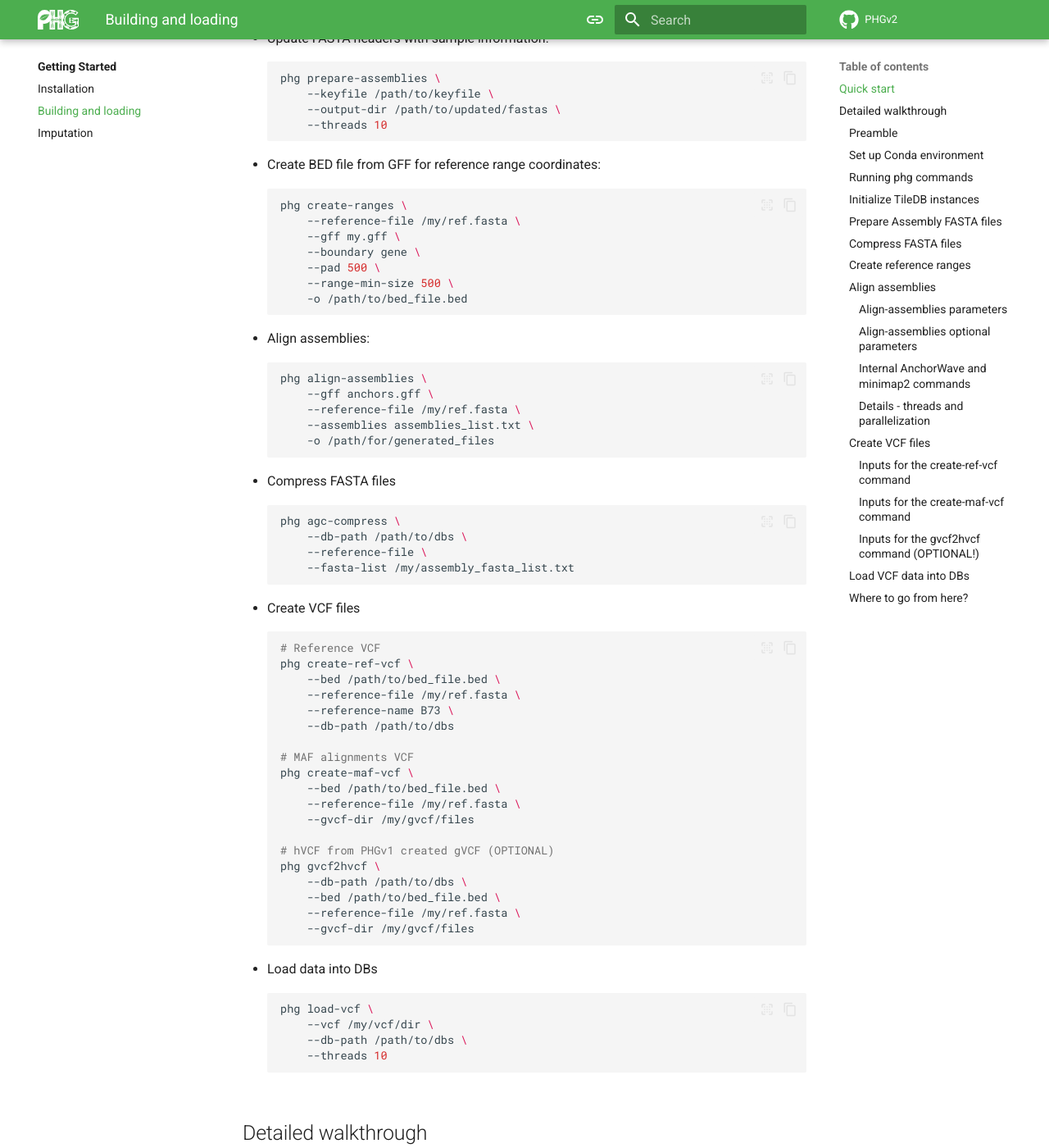
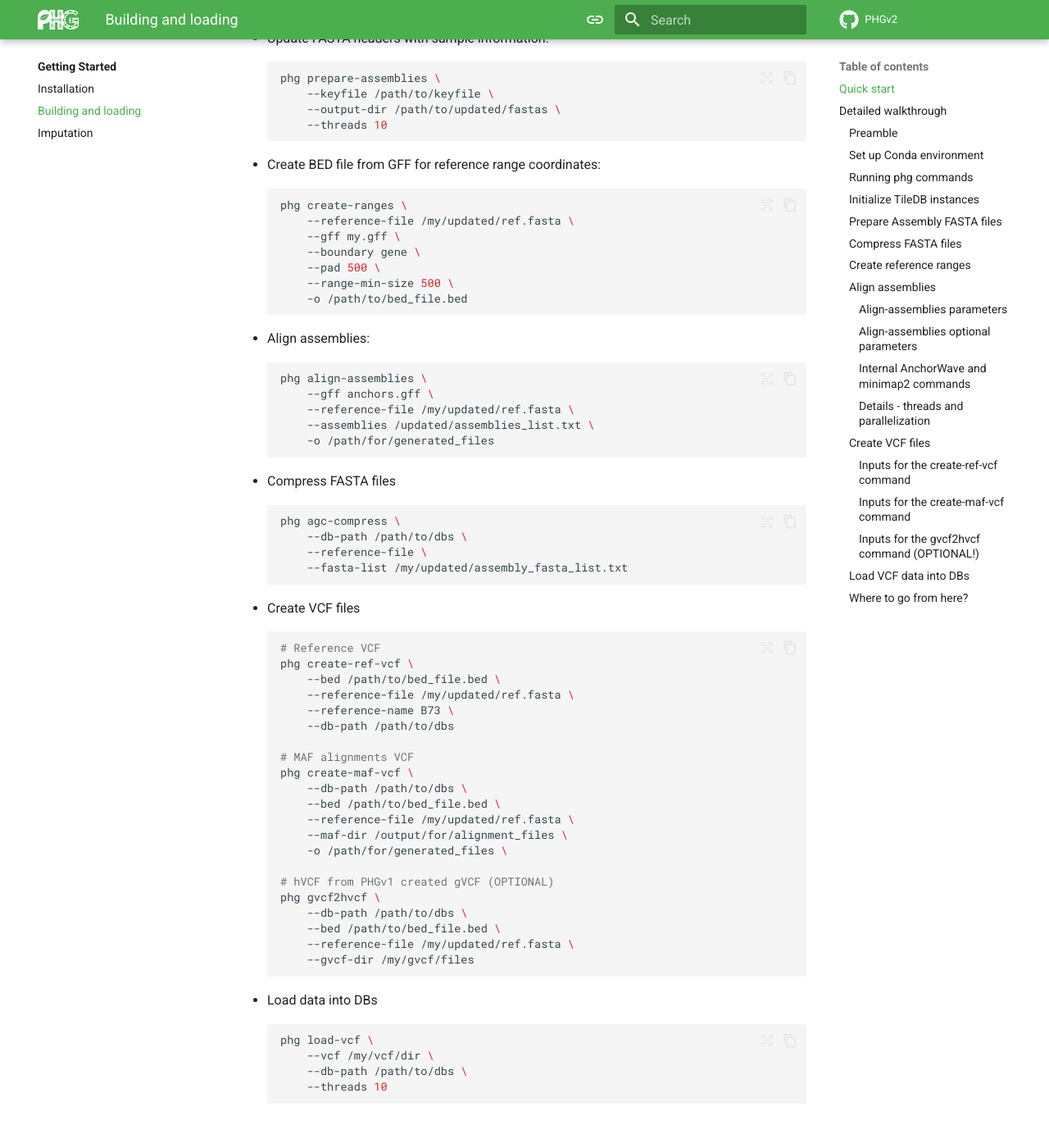
Before and after one commit to maize-genetics/phg_v2, an MkDocs documentation site: the page built from docs/build_and_load.md, in a window 1280 px wide and 1400 px high, scrolled down 622 px. Shown: the whole window at 82% size. Built offline with MkDocs 1.6.1 and Material for MkDocs 9.7.7, drawn with Linux system fonts in a browser that asks for light colours; comment, search, counter and statistics services are not loaded.

Commit message:
Fix quick-start parameters

````diff
--- a/docs/build_and_load.md
+++ b/docs/build_and_load.md
@@ -32,7 +32,7 @@ In this document, we will discuss the steps needed to:
 * Create BED file from GFF for reference range coordinates:
     ```shell
     phg create-ranges \
-        --reference-file /my/ref.fasta \
+        --reference-file /my/updated/ref.fasta \
         --gff my.gff \
         --boundary gene \
         --pad 500 \
@@ -44,8 +44,8 @@ In this document, we will discuss the steps needed to:
     ```shell
     phg align-assemblies \
         --gff anchors.gff \
-        --reference-file /my/ref.fasta \
-        --assemblies assemblies_list.txt \
+        --reference-file /my/updated/ref.fasta \
+        --assemblies /updated/assemblies_list.txt \
         -o /path/for/generated_files
     ```
 
@@ -54,28 +54,30 @@ In this document, we will discuss the steps needed to:
     phg agc-compress \
         --db-path /path/to/dbs \
         --reference-file \
-        --fasta-list /my/assembly_fasta_list.txt
+        --fasta-list /my/updated/assembly_fasta_list.txt
     ```
 * Create VCF files
     ```shell
     # Reference VCF
     phg create-ref-vcf \
         --bed /path/to/bed_file.bed \
-        --reference-file /my/ref.fasta \
+        --reference-file /my/updated/ref.fasta \
         --reference-name B73 \
         --db-path /path/to/dbs
 
     # MAF alignments VCF
     phg create-maf-vcf \
+        --db-path /path/to/dbs \
         --bed /path/to/bed_file.bed \
-        --reference-file /my/ref.fasta \
-        --gvcf-dir /my/gvcf/files
+        --reference-file /my/updated/ref.fasta \
+        --maf-dir /output/for/alignment_files \
+        -o /path/for/generated_files \
 
     # hVCF from PHGv1 created gVCF (OPTIONAL)
     phg gvcf2hvcf \
         --db-path /path/to/dbs \
         --bed /path/to/bed_file.bed \
-        --reference-file /my/ref.fasta \
+        --reference-file /my/updated/ref.fasta \
         --gvcf-dir /my/gvcf/files
     ```
 * Load data into DBs
````
